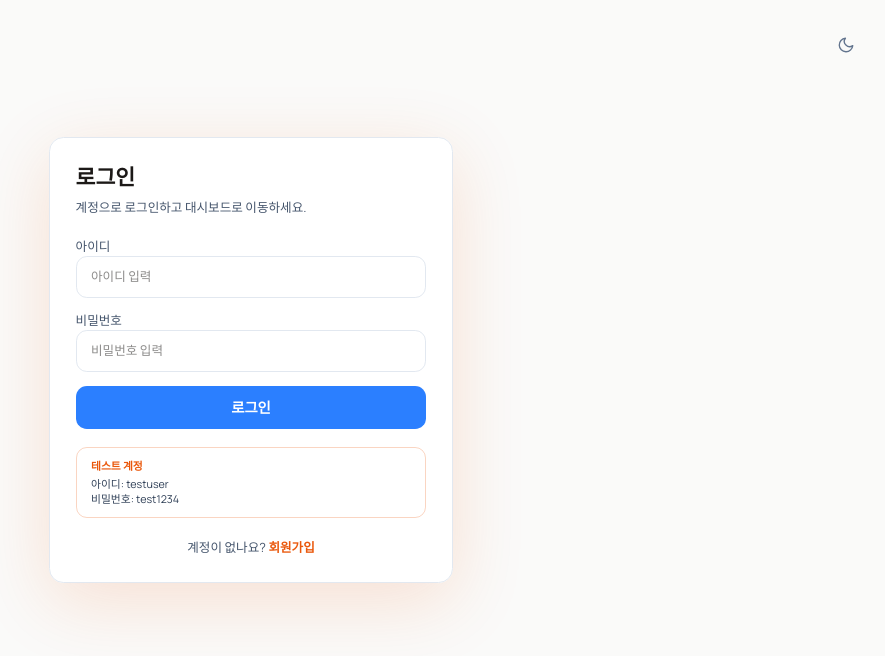
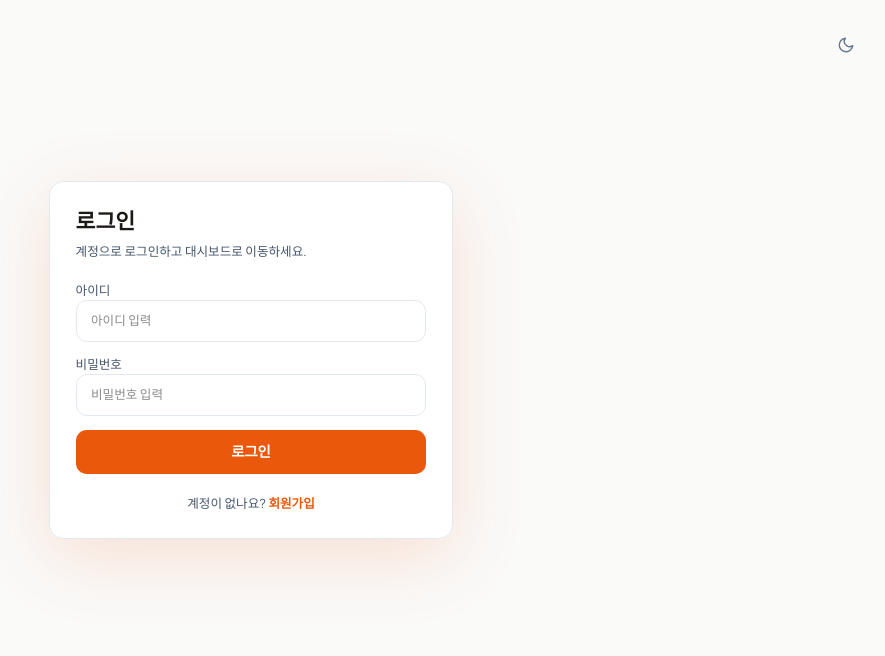
Before and after one commit to jihyun0805/JeolgamAI, a Next.js app in the folder frontend/: page /login in a window 1280 px wide. Shown: the top 656 px of the page, without its empty margins (389-1274 px from the left). Built offline with nearby package versions, Linux system fonts and the light colour scheme.

Commit message:
fix : 로그인 버튼 bg-brand 테마 적용 및 테스트 계정 (S14P21A502-107)   목업 제거

```diff
--- a/frontend/app/login/page.tsx
+++ b/frontend/app/login/page.tsx
@@ -5,7 +5,6 @@ import { useRouter, useSearchParams } from "next/navigation";
 import { FormEvent, Suspense, useMemo, useState } from "react";
 import ThemeToggle from "@/app/components/theme-toggle";
 import { storeSession } from "@/lib/jwt-store";
-import { TEST_ACCOUNT } from "@/lib/test-users";
 
 function LoginPageContent() {
   const router = useRouter();
@@ -152,17 +151,11 @@ function LoginPageContent() {
           <button
             type="submit"
             disabled={loading}
-            className="w-full rounded-xl bg-blue-500 px-4 py-3 font-semibold text-white transition hover:bg-blue-400 disabled:cursor-not-allowed disabled:opacity-70"
+            className="w-full rounded-xl bg-brand px-4 py-3 font-semibold text-white transition hover:bg-brand-hover disabled:cursor-not-allowed disabled:opacity-70"
           >
             {loading ? "로그인 중..." : "로그인"}
           </button>
         </form>
-
-        <div className="mt-5 rounded-xl border border-brand/25 bg-brand-muted px-4 py-3 text-xs text-slate-700 dark:border-blue-300/20 dark:bg-[#0a163f] dark:text-blue-100/80">
-          <p className="font-semibold text-brand dark:text-blue-100">테스트 계정</p>
-          <p className="mt-1">아이디: {TEST_ACCOUNT.loginId}</p>
-          <p>비밀번호: {TEST_ACCOUNT.password}</p>
-        </div>
 
         <p className="mt-6 text-center text-sm text-slate-600 dark:text-blue-100/70">
           계정이 없나요?{" "}
```
